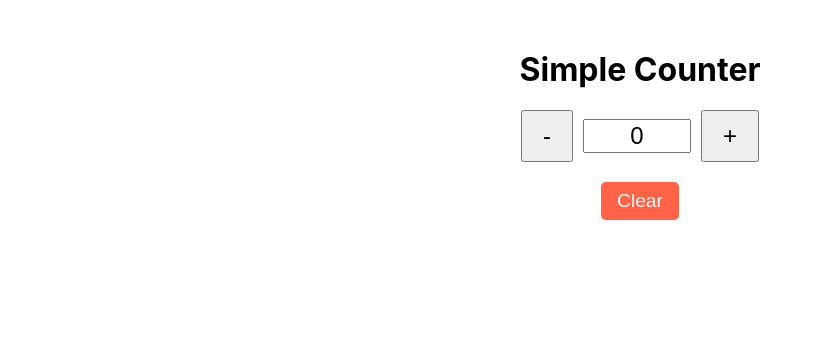
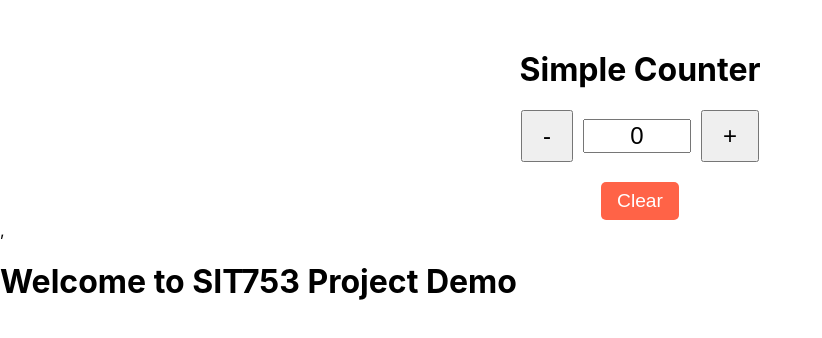
Before and after one commit to pratikdka/SIT753-6.2HD, a React (Create React App) app in the folder simple-counter/: page / in a window 1280 px wide. Shown: the top 338 px of the page, without its empty margins (0-822 px from the left). Built offline with nearby package versions, Linux system fonts and the light colour scheme.

Commit message:
Updated the changes

```diff
--- a/simple-counter/src/index.js
+++ b/simple-counter/src/index.js
@@ -7,7 +7,8 @@ import reportWebVitals from './reportWebVitals';
 const root = ReactDOM.createRoot(document.getElementById('root'));
 root.render(
 	<React.StrictMode>
-		<App />
+		<App />,
+		<h1>Welcome to SIT753 Project Demo</h1>
 	</React.StrictMode>,
 );
 
```
